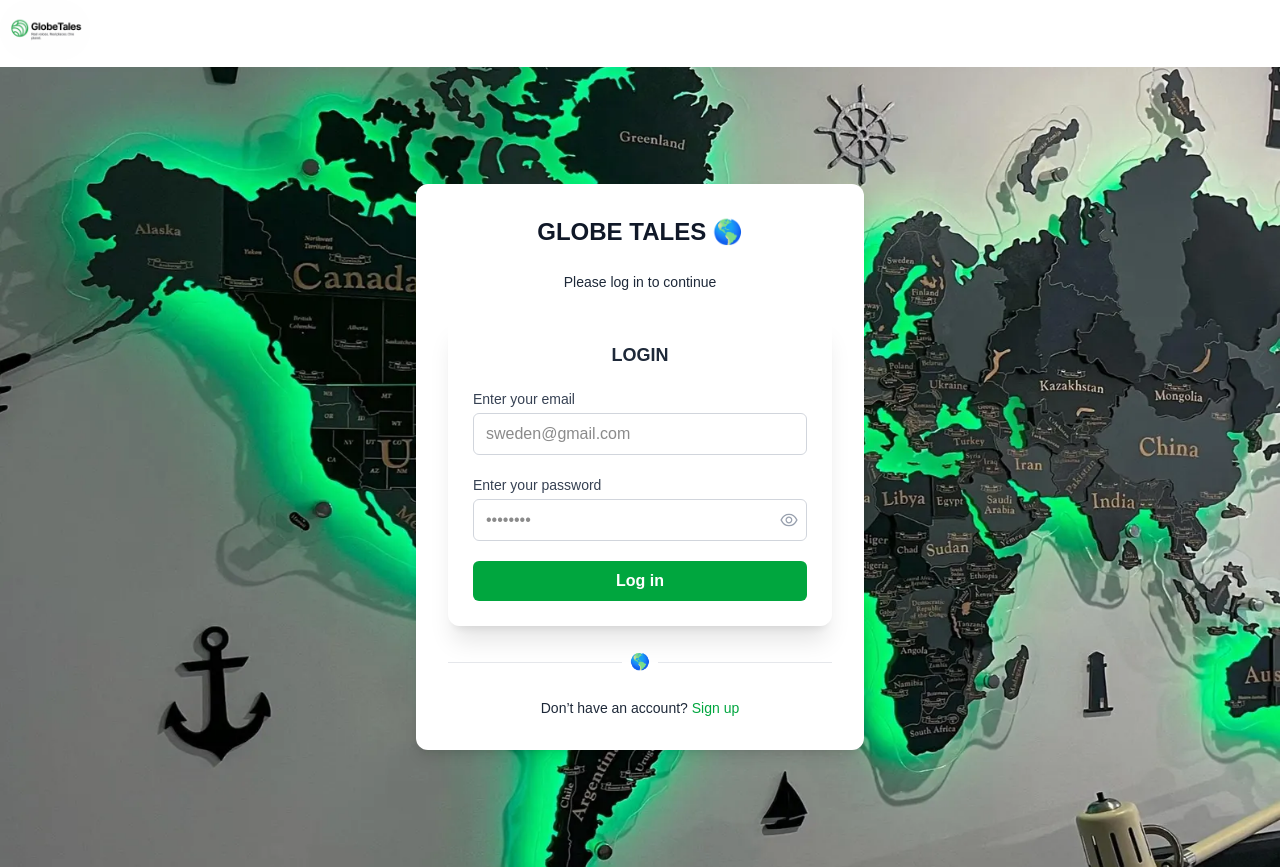
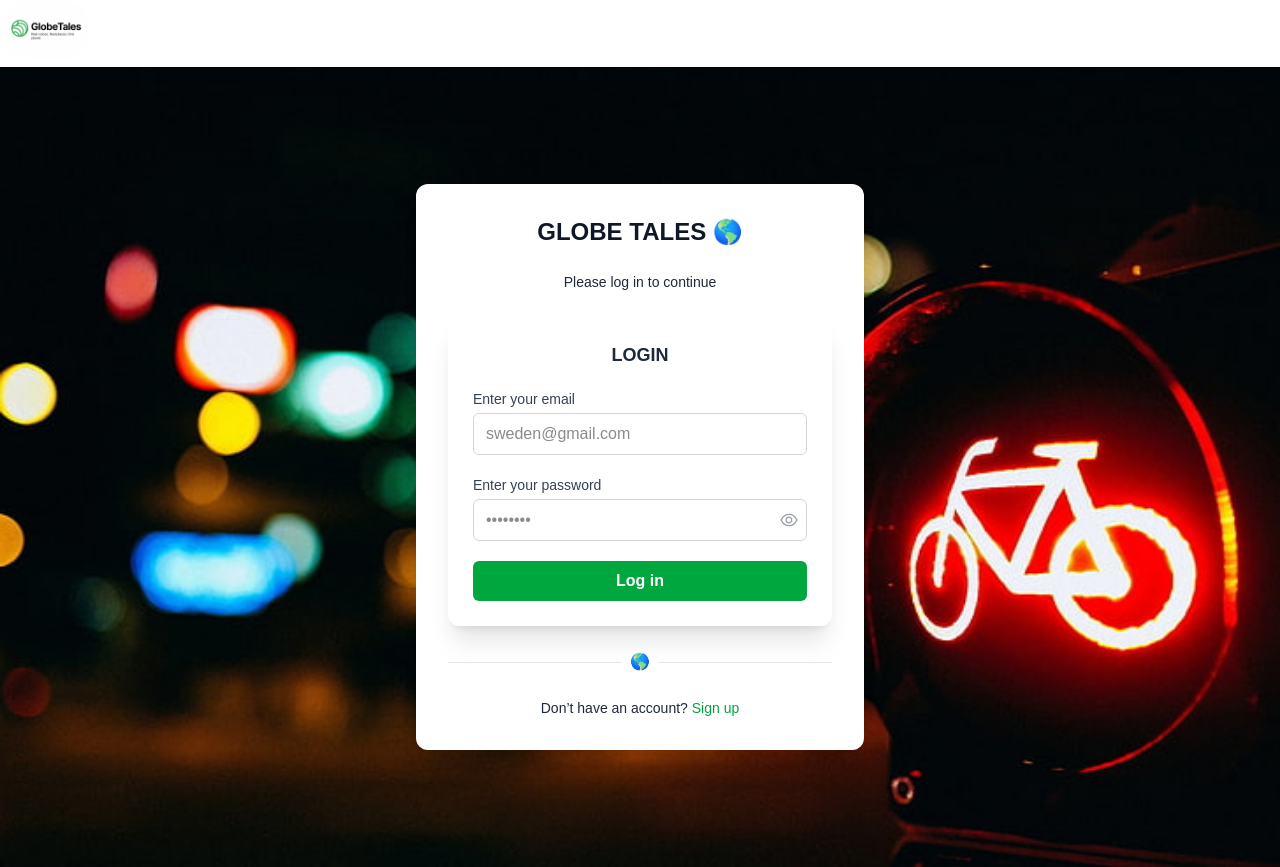
Before and after one commit to andrewkalumba/globe_tales, a Next.js app: page /auth/login in a window 1280 px wide. Built offline with nearby package versions, Linux system fonts and the light colour scheme; no server answers; what @supabase/auth-helpers-react would draw is missing.

Commit message:
create form fix

```diff
--- a/src/app/auth/login/page.tsx
+++ b/src/app/auth/login/page.tsx
@@ -6,7 +6,7 @@ import LogInForm from "./LogInForm"
 
 const LogInPage = () => {
     return (
-        <div className="min-h-screen flex items-center bg-[url('/world.jpg')] bg-center bg-cover justify-center bg-gray-50 px-4">
+        <div className="min-h-screen flex items-center bg-[url('/back.jpg')] bg-center bg-cover justify-center bg-gray-50 px-4">
             <motion.div
                 initial={{ opacity: 0, y: 40 }}
                 animate={{ opacity: 1, y: 0 }}
```
Also changed, not shown: public/back.jpg (added), src/app/(main)/create/page.tsx (renamed from src/app/create/page.tsx).
